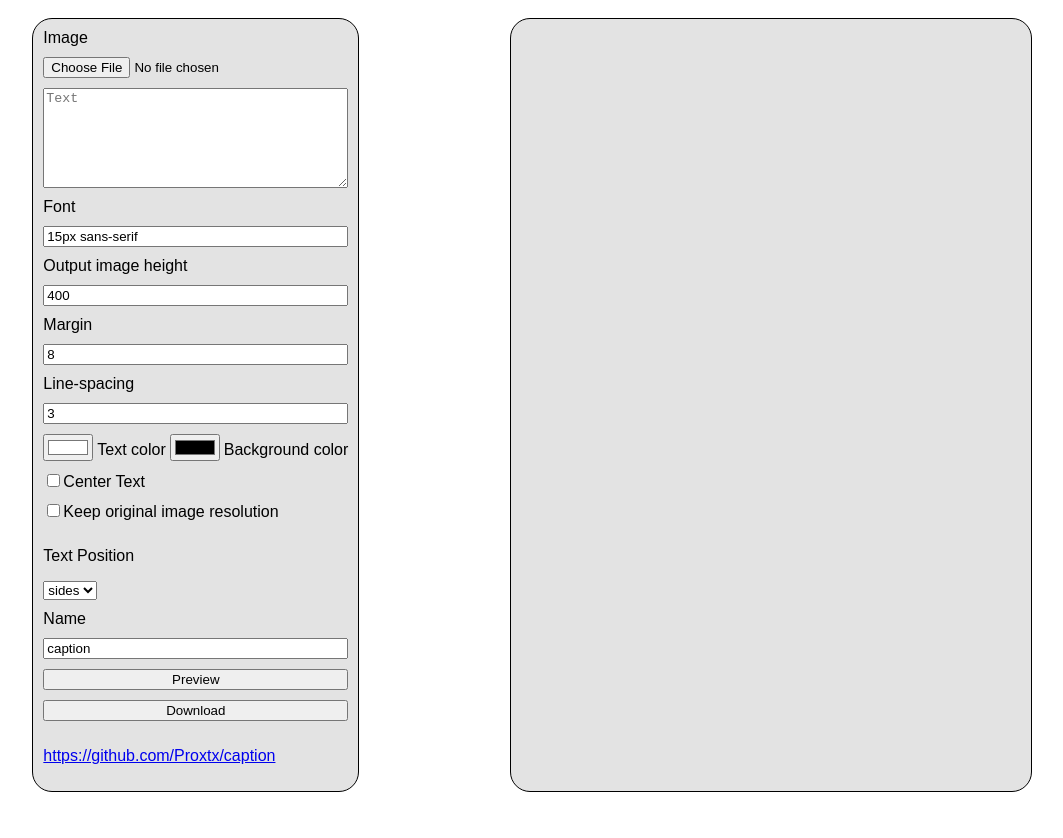
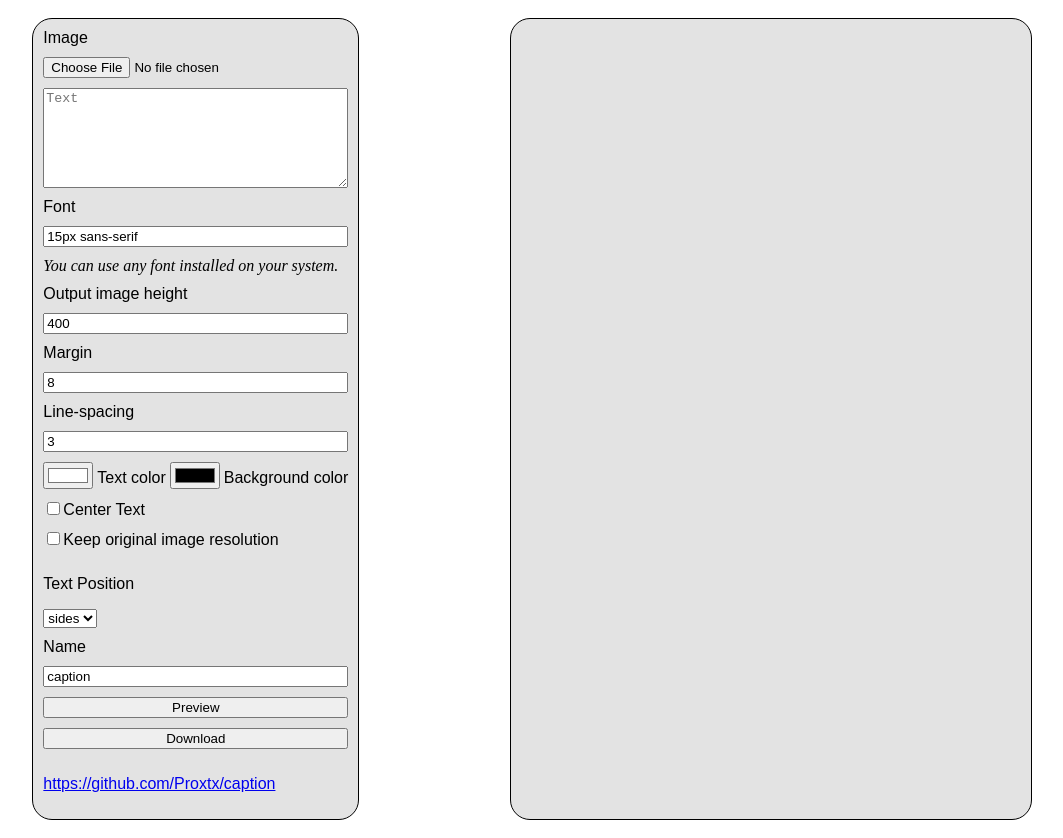
Before and after one commit to Proxtx/caption, a plain HTML site: page index.html in a window 1280 px wide. Shown: the whole page, without its empty margins (116-1179 px from the left). Before the commit the page ends 810 px from the top, so only its background shows below. Drawn offline with Linux system fonts and the light colour scheme.

Commit message:
added font hint

```diff
--- a/index.html
+++ b/index.html
@@ -14,6 +14,7 @@
       <textarea id="text" placeholder="Text"></textarea>
       <label for="font">Font</label>
       <input type="text" value="15px sans-serif" id="font" />
+      <a class="hint">You can use any font installed on your system.</a>
       <label for="imageHeight">Output image height</label>
       <input type="number" id="imageHeight" value="400" />
       <label for="margin">Margin</label>
--- a/style.css
+++ b/style.css
@@ -32,3 +32,7 @@ body {
 p,label {
 	font-family: sans-serif;
 }
+
+.hint{
+  font-style: italic;
+}
```
